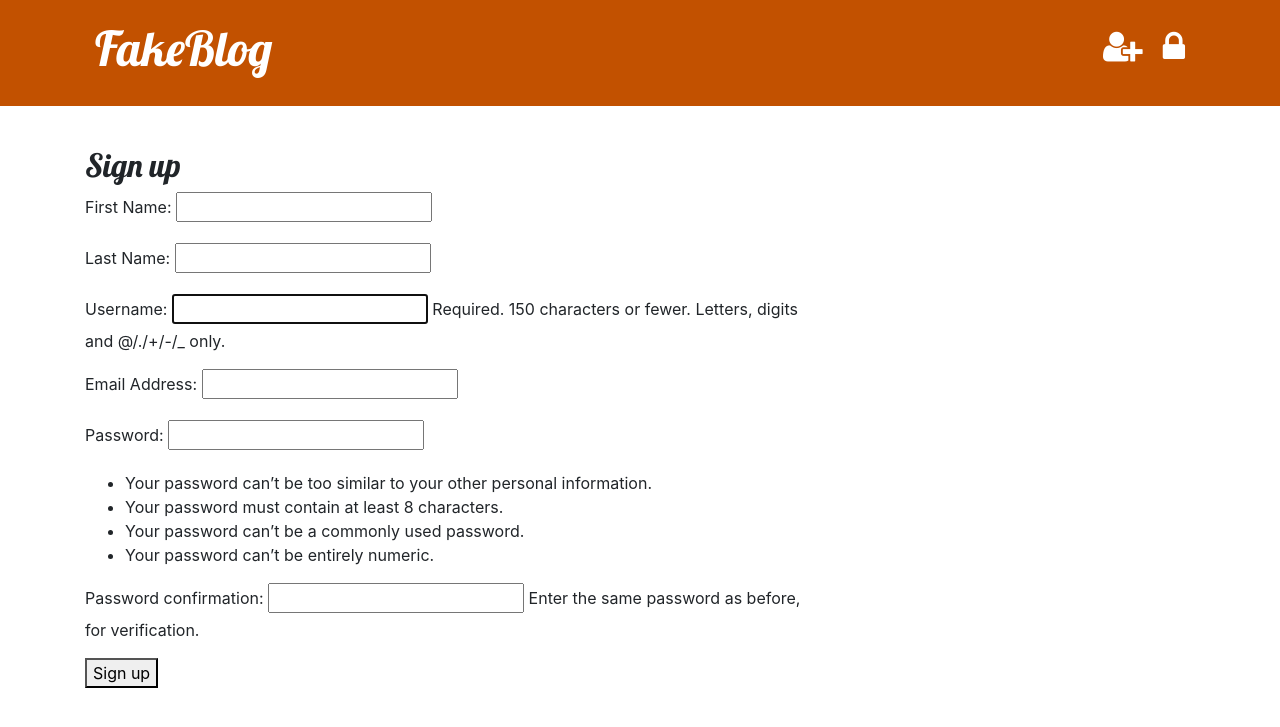
After one commit to isheikh8492/FakeBlog, a Django app: page /signup/ in a window 1280 px wide. The commit adds this page. Shown: the top 727 px of the page. Run offline with Django 3.2, Linux system fonts and the light colour scheme; some libraries are stand-ins or nearby versions.

Commit message:
blog finalized

```diff
--- a/blog/forms.py
+++ b/blog/forms.py
@@ -1,8 +1,21 @@
 from django import forms
+from django.contrib.auth.forms import UserCreationForm
+from django.forms import fields
+from django.forms.widgets import EmailInput
 from .models import Post
+from django.contrib.auth.models import User
 
 class PostForm(forms.ModelForm):
 
     class Meta:
         model = Post
         fields = ('title', 'text',)
+
+class SignUpForm(UserCreationForm):
+    f_name = forms.CharField(label="First Name", max_length=30, required=True)
+    l_name = forms.CharField(label="Last Name", max_length=30, required=True)
+    email = forms.EmailField(label="Email Address", widget=EmailInput, max_length=254)
+
+    class Meta:
+        model = User
+        fields = ("f_name", "l_name", "username", "email",)
--- a/blog/static/css/blog.css
+++ b/blog/static/css/blog.css
@@ -4,6 +4,29 @@
     margin-bottom: 40px;
     padding: 20px 20px 20px 40px;
 }
+
+.top-menu, .top-menu:hover, .top-menu:visited {
+    color: #ffffff;
+    float: right;
+    font-size: 26pt;
+    margin-right: 20px;
+}
+p {
+    margin-top: 0;
+    margin-bottom: 1rem;
+}
+*, ::after, ::before {
+    box-sizing: border-box;
+}
+user agent stylesheet
+p {
+    display: block;
+    margin-block-start: 1em;
+    margin-block-end: 1em;
+    margin-inline-start: 0px;
+    margin-inline-end: 0px;
+}
+
 
 .page-header h1,
 .page-header h1 a,
@@ -68,3 +91,31 @@ h4 {
     color: #FFFFFF;
     background-color: #C25100;
 }
+
+svg.bi.bi-file-earmark-plus {
+    margin-top: -5px;
+}
+
+div a.publish-button {
+    float: right;
+    margin-right: 10px;
+}
+
+article div.published-article-time {
+    padding-top: 12px;
+    padding-bottom: 15px;
+    font-weight: bold;
+}
+
+.side-button-div {
+    float: right;
+    display: inline-flex;
+}
+
+.side-button-child {
+    margin-left: 15px;
+}
+
+.side-button-child-center {
+    margin-right: 15px;
+}
--- a/blog/templates/blog/base.html
+++ b/blog/templates/blog/base.html
@@ -3,26 +3,37 @@
 <!DOCTYPE html>
 <html>
     <head>
-        <title>FakeBlog | Where Every Story is Fake</title>
+        <title>{% block page_title %}{% endblock %}</title>
         <link rel="stylesheet" href="https://cdn.jsdelivr.net/npm/bootstrap@4.5.3/dist/css/bootstrap.min.css" integrity="sha384-TX8t27EcRE3e/ihU7zmQxVncDAy5uIKz4rEkgIXeMed4M0jlfIDPvg6uqKI2xXr2" crossorigin="anonymous">
+        <link rel="stylesheet" href="https://cdnjs.cloudflare.com/ajax/libs/font-awesome/4.7.0/css/font-awesome.min.css">
         <link rel="stylesheet" href="{% static 'css/blog.css' %}">
         <link href="//fonts.googleapis.com/css?family=Lobster&subset=latin,latin-ext" rel="stylesheet" type="text/css">
+        <script src="https://ajax.googleapis.com/ajax/libs/jquery/3.5.1/jquery.min.js"></script>
+        <script src="https://maxcdn.bootstrapcdn.com/bootstrap/3.4.0/js/bootstrap.min.js"></script>
     </head>
     <body>
         <body>
             <header class="page-header">
               <div class="container">
                     {% if user.is_authenticated %}
-                    <a href="{% url 'post_new' %}" class="top-menu">
-                        {% include './icons/file-earmark-plus.svg' %}
-                    </a>
+                        <a href="{% url 'post_new' %}" class="top-menu">
+                            {% include './icons/file-earmark-plus.svg' %}
+                        </a>
+                        <a href="{% url 'post_draft_list' %}" class="top-menu"><i class="fa fa-pencil-square-o" aria-hidden="true"></i></span></a>
+                        <p class="top-menu top-menu-heading" style="font-size: 19px; margin-top: 19px; font-family: 'Lobster', cursive;">
+                            Hello {{ user.username }} <small>(<a href="{% url 'logout' %}">Log out</a>)</small>
+                        </p>
+                    {% else %}
+                        <a href="{% url 'login' %}" class="top-menu"><i class="fa fa-lock" aria-hidden="true"></i></a>
+                        <a href="{% url 'signup' %}" class="top-menu"><i class="fa fa-user-plus" aria-hidden="true"></i></a>
                     {% endif %}
-                <h1><a href="/">FakeBlog</a></h1>
+                    <h1><a href="/">FakeBlog</a></h1>
+
               </div>
             </header>
             <main class="container">
                 <div class="row">
-                    <div class="col">
+                    <div class="col-md-8">
                     {% block content %}
                     {% endblock %}
                     </div>
--- a/blog/templates/blog/post_edit.html
+++ b/blog/templates/blog/post_edit.html
@@ -1,4 +1,8 @@
 {% extends 'blog/base.html' %}
+
+{% load i18n %}
+
+{% block page_title %}{% trans "Edit Post" %}{% endblock page_title %}
 
 {% block content %}
     <h2>New post</h2>
--- /dev/null
+++ b/blog/templates/registration/signup.html
@@ -0,0 +1,14 @@
+{% extends 'blog/base.html' %}
+
+{% load i18n %}
+
+{% block page_title %}{% trans "Signup Page" %}{% endblock page_title %}
+
+{% block content %}
+  <h2>Sign up</h2>
+  <form method="post">
+    {% csrf_token %}
+    {{ form.as_p }}
+    <button type="submit">Sign up</button>
+  </form>
+{% endblock %}
--- a/blog/urls.py
+++ b/blog/urls.py
@@ -6,4 +6,7 @@ urlpatterns = [
     path('post/<int:pk>/', views.post_detail, name='post_detail'),
     path('post/new/', views.post_new, name='post_new'),
     path('post/<int:pk>/edit/', views.post_edit, name='post_edit'),
+    path('drafts/', views.post_draft_list, name='post_draft_list'),
+    path('post/<pk>/publish/', views.post_publish, name='post_publish'),
+    path('post/<pk>/remove/', views.post_remove, name='post_remove'),
 ]
--- a/blog/views.py
+++ b/blog/views.py
@@ -1,9 +1,17 @@
+from django.contrib.auth import login, authenticate
+from django.contrib.auth.models import User
+from .forms import SignUpForm
+from django.shortcuts import render, redirect
+from django.http import response
 from django.shortcuts import render
 from django.utils import timezone
 from .models import Post
 from .forms import PostForm
 from django.shortcuts import render, get_object_or_404
 from django.shortcuts import redirect
+from django.contrib.auth.decorators import login_required
+
+
 
 # Create your views here.
 def post_list(request):
@@ -14,14 +22,13 @@ def post_detail(request, pk):
     post = get_object_or_404(Post, pk=pk)
     return render(request, 'blog/post_detail.html', {'post': post})
 
-
+@login_required
 def post_new(request):
     if request.method == "POST":
         form = PostForm(request.POST)
         if form.is_valid():
             post = form.save(commit=False)
             post.author = request.user
-            post.published_date = timezone.now()
             post.save()
             return redirect('post_detail', pk=post.pk)
 
@@ -29,7 +36,7 @@ def post_new(request):
         form = PostForm()
     return render(request, 'blog/post_edit.html', {'form': form})
 
-
+@login_required
 def post_edit(request, pk):
     post = get_object_or_404(Post, pk=pk)
     if request.method == "POST":
@@ -37,9 +44,43 @@ def post_edit(request, pk):
         if form.is_valid():
             post = form.save(commit=False)
             post.author = request.user
-            post.published_date = timezone.now()
             post.save()
             return redirect('post_detail', pk=post.pk)
     else:
         form = PostForm(instance=post)
     return render(request, 'blog/post_edit.html', {'form': form})
+
+@login_required
+def post_draft_list(request):
+    posts = Post.objects.filter(published_date__isnull=True).order_by('created_date')
+    return render(request, 'blog/post_draft_list.html', {'posts': posts})
+
+@login_required
+def post_publish(request, pk):
+    post = get_object_or_404(Post, pk=pk)
+    post.publish()
+    return redirect('post_detail', pk=pk)
+
+
+def publish(self):
+    self.published_date = timezone.now()
+    self.save()
+
+
+@login_required
+def post_remove(request, pk):
+    post = get_object_or_404(Post, pk=pk)
+    post.delete()
+    return redirect('post_list')
+
+
+def signup(request):
+    if request.method == 'POST':
+        form = SignUpForm(request.POST)
+        if form.is_valid():
+            user = form.save()
+            login(request, user,backend='django.contrib.auth.backends.ModelBackend')
+            return redirect('/')
+    else:
+        form = SignUpForm()
+    return render(request, 'registration/signup.html', {'form': form})
--- a/mysite/settings.py
+++ b/mysite/settings.py
@@ -120,3 +120,5 @@ USE_TZ = True
 
 STATIC_URL = '/static/'
 STATIC_ROOT = os.path.join(BASE_DIR, 'static')
+
+LOGIN_REDIRECT_URL = '/'
--- a/mysite/urls.py
+++ b/mysite/urls.py
@@ -16,8 +16,14 @@ Including another URLconf
 from django.contrib import admin
 from django.urls import path
 from django.urls.conf import include
+from django.contrib.auth import views
+from django.conf.urls import url
+from blog import views as core_views
 
 urlpatterns = [
     path('admin/', admin.site.urls),
     path('', include('blog.urls')),
+    path('accounts/login/', views.LoginView.as_view(), name='login'),
+    path('accounts/logout/', views.LogoutView.as_view(next_page='/'), name='logout'),
+    path('signup/', core_views.signup, name='signup'),
 ]
```
Also changed, not shown: blog/templates/blog/post_detail.html (+29 -1 lines), blog/templates/blog/post_draft_list.html (added, +15 -0 lines), blog/templates/blog/post_list.html (+13 -3 lines), blog/templates/registration/login.html (added, +28 -0 lines), blog/templates/blog/icons/file-earmark-plus.svg, blog/templates/blog/icons/pencil-fill.svg, blog/templates/blog/icons/plus-solid.svg (added).
